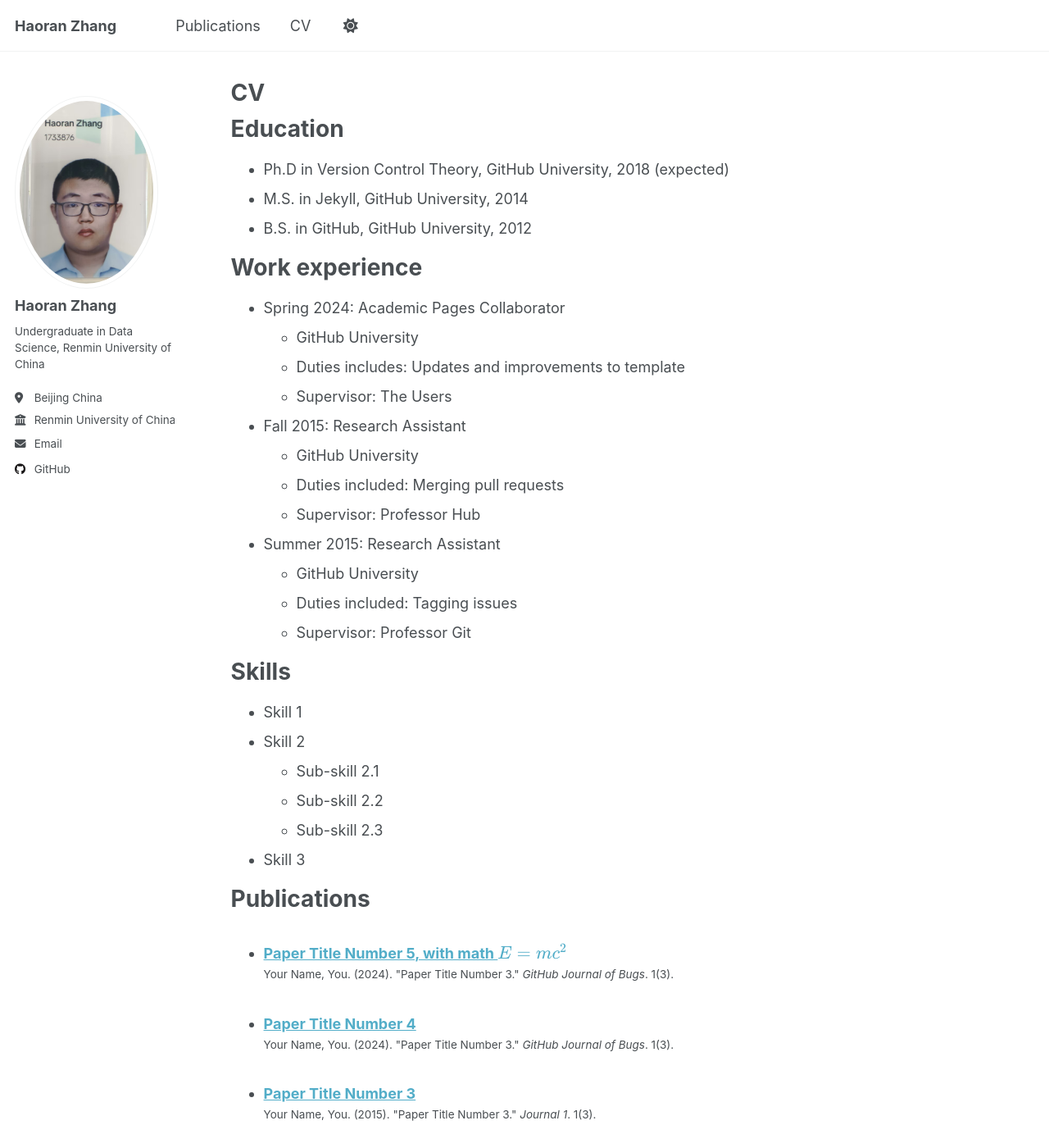
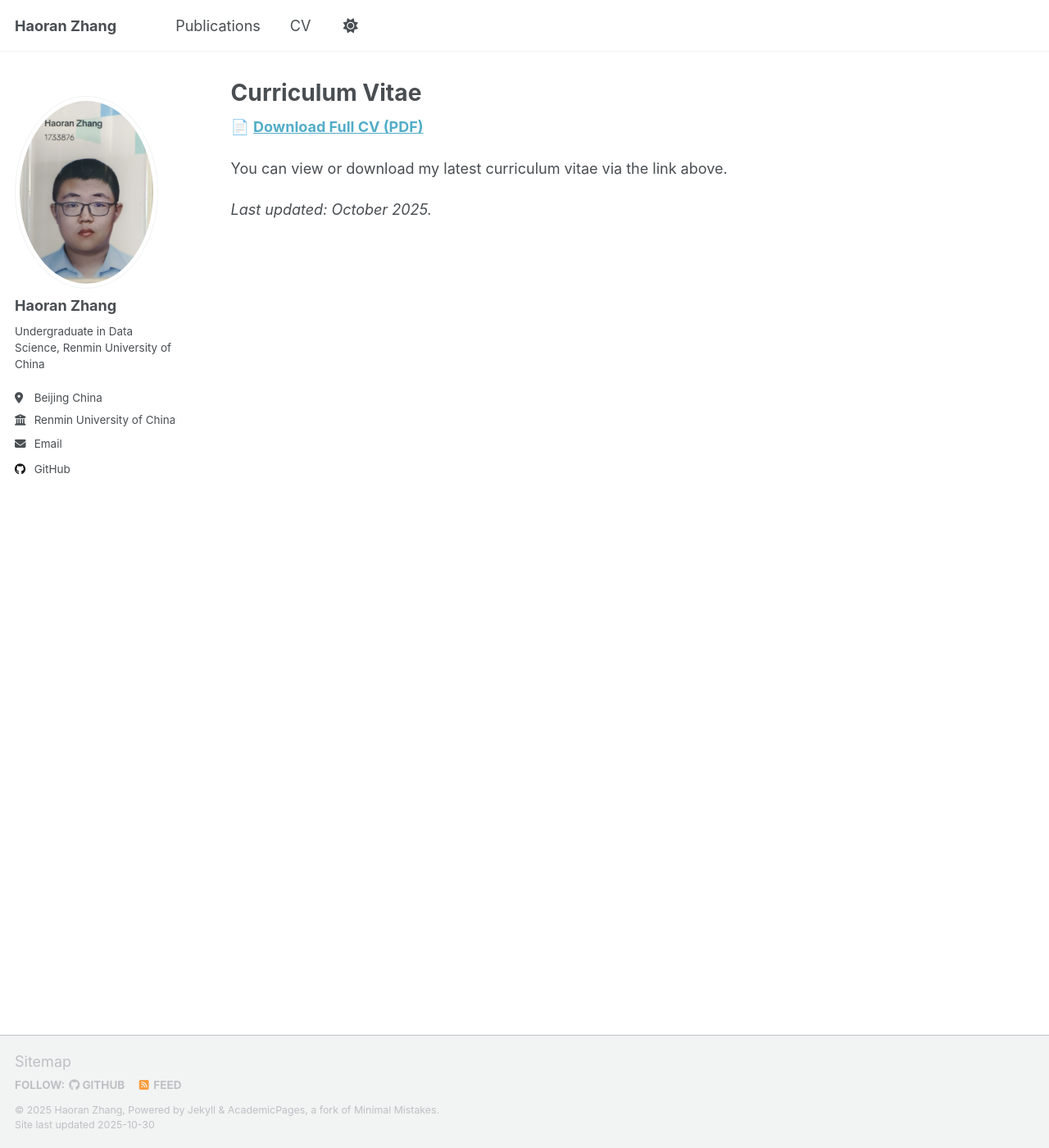
Before and after one commit to wuwufufu/wuwufufu.github.io, a Jekyll site: the page built from _pages/cv.md, in a window 1280 px wide and 1400 px high. Shown: the whole window at 82% size. Built offline with Jekyll 4.4.1, drawn with Linux system fonts in a browser that asks for light colours; a script that is not in the unit is left out; some of the changed text lies outside the part shown.

Commit message:
Revise CV page layout and content
Updated layout and title for the CV page, added download link, and modified content structure.

```diff
--- a/_pages/cv.md
+++ b/_pages/cv.md
@@ -1,64 +1,14 @@
 ---
-layout: archive
-title: "CV"
+layout: single
+title: "Curriculum Vitae"
 permalink: /cv/
 author_profile: true
 redirect_from:
   - /resume
 ---
 
-{% include base_path %}
+📄 [**Download Full CV (PDF)**](https://wuwufufu.github.io/files/CV_HaoranZhang.pdf)
 
-Education
-======
-* Ph.D in Version Control Theory, GitHub University, 2018 (expected)
-* M.S. in Jekyll, GitHub University, 2014
-* B.S. in GitHub, GitHub University, 2012
+You can view or download my latest curriculum vitae via the link above.
 
-Work experience
-======
-* Spring 2024: Academic Pages Collaborator
-  * GitHub University
-  * Duties includes: Updates and improvements to template
-  * Supervisor: The Users
-
-* Fall 2015: Research Assistant
-  * GitHub University
-  * Duties included: Merging pull requests
-  * Supervisor: Professor Hub
-
-* Summer 2015: Research Assistant
-  * GitHub University
-  * Duties included: Tagging issues
-  * Supervisor: Professor Git
-
-Skills
-======
-* Skill 1
-* Skill 2
-  * Sub-skill 2.1
-  * Sub-skill 2.2
-  * Sub-skill 2.3
-* Skill 3
-
-Publications
-======
-  <ul>{% for post in site.publications reversed %}
-    {% include archive-single-cv.html %}
-  {% endfor %}</ul>
-
-Talks
-======
-  <ul>{% for post in site.talks reversed %}
-    {% include archive-single-talk-cv.html  %}
-  {% endfor %}</ul>
-
-Teaching
-======
-  <ul>{% for post in site.teaching reversed %}
-    {% include archive-single-cv.html %}
-  {% endfor %}</ul>
-
-Service and leadership
-======
-* Currently signed in to 43 different slack teams
+_Last updated: October 2025._
```
